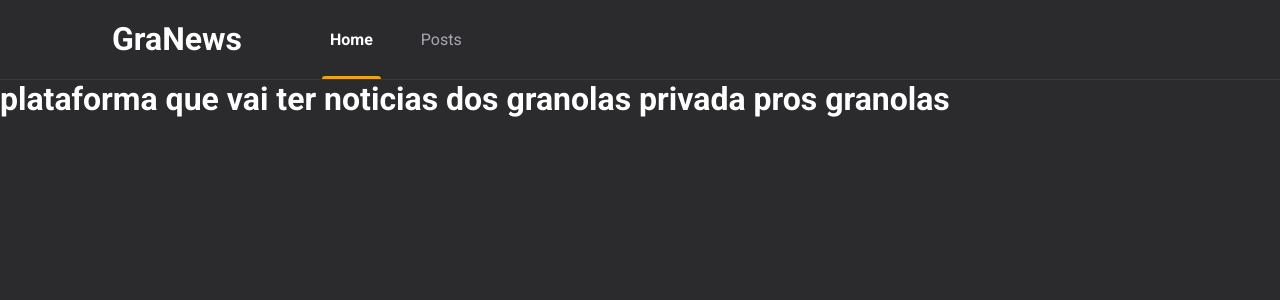
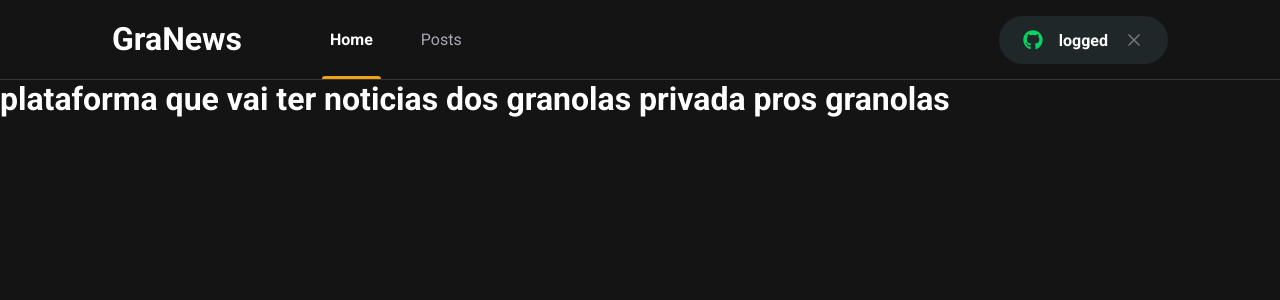
Before and after one commit to SamuelRicardoDS/news, a Next.js app: page / in a window 1280 px wide. Shown: the top 300 px of the page. Built offline with nearby package versions, Linux system fonts and the light colour scheme.

Commit message:
signin button

```diff
--- a/package.json
+++ b/package.json
@@ -12,6 +12,7 @@
     "next": "12.3.1",
     "react": "18.2.0",
     "react-dom": "18.2.0",
+    "react-icons": "^4.6.0",
     "sass": "^1.55.0"
   },
   "devDependencies": {
--- a/src/components/Header/index.tsx
+++ b/src/components/Header/index.tsx
@@ -1,3 +1,4 @@
+import { SignInButton } from '../SignInButton';
 import styles from './styles.module.scss';
 
 export function Header() {
@@ -10,6 +11,7 @@
                 <a className={styles.active} href="">Home</a>
                 <a href="">Posts</a>
             </nav>
+            <SignInButton />
         </div>
     </header>
   );
--- a/src/components/Header/styles.module.scss
+++ b/src/components/Header/styles.module.scss
@@ -56,4 +56,8 @@
             }
         }
     }
+
+    button {
+        margin-left: auto;
+    }
 }
--- /dev/null
+++ b/src/components/SignInButton/index.tsx
@@ -0,0 +1,24 @@
+import { FaGithub } from 'react-icons/fa';
+import { FiX } from 'react-icons/fi';
+
+import styles from './styles.module.scss';
+
+export function SignInButton() {
+
+    const isUserLoggedIn = true;
+
+
+    return isUserLoggedIn ? (
+        <button type="button" className={styles.signInButton}>
+            <FaGithub color="#04d361"/>
+          logged
+            <FiX color="#737380" className={styles.closeIcon}/>
+        </button>
+    ) : (
+        <button type="button" className={styles.signInButton}>
+            <FaGithub color="#eba417"/>
+            Sign in with Github
+            (for granolas only)
+        </button>
+    )
+}
--- /dev/null
+++ b/src/components/SignInButton/styles.module.scss
@@ -0,0 +1,31 @@
+.signInButton {
+    height: 3rem;
+    border-radius: 3rem;
+    background: var(--gray-800);
+    border: 0;
+    padding: 0 1.5rem;
+
+    display: flex;
+    align-items: center;
+    justify-content: center;
+
+    color: var(--white);
+    font-weight: bold;
+
+    svg {
+        width: 20px;
+        height: 20px;
+    }
+
+    svg.closeIcon {
+        margin-left: 1rem;
+    }
+
+    svg:first-child {
+        margin-right: 1rem;
+    }
+
+    &:hover {
+        filter: brightness(0.8);
+    }
+}
--- a/src/styles/global.scss
+++ b/src/styles/global.scss
@@ -10,7 +10,8 @@
     --gray-100: #e1e1e6;
     --gray-300: #a8a8b3;
     --gray-700: #37373c;
-    --gray-900: #2b2b2e;
+    --gray-800: #1f2729;
+    --gray-900: #141415;
 
     --cyan-500: #61dafb;
 
```
Also changed, not shown: 1 other file (tests, documents, lock files or other folders).
